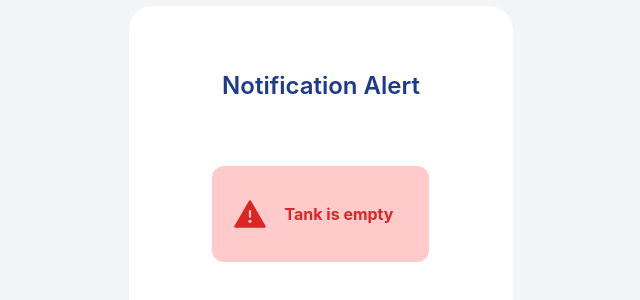
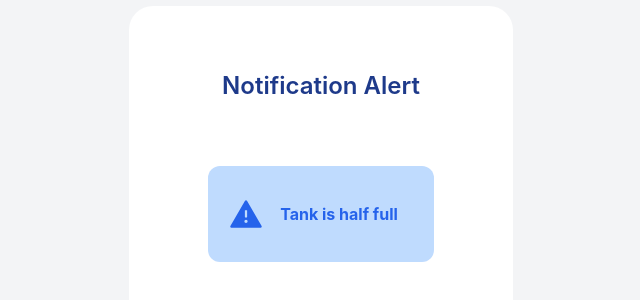
Before and after one commit to sayanHalderIemLabs/REACT-COMPONENT-BUILD, a React (Create React App) app: page / in a window 1280 px wide. Shown: the part 202-502 px from the top of the page, without its empty margins (319-959 px from the left). Built offline with nearby package versions, Linux system fonts and the light colour scheme.

Commit message:
3rd commit

```diff
--- a/src/components/MainComponent/index.js
+++ b/src/components/MainComponent/index.js
@@ -1,16 +1,13 @@
 import React from "react";
 import NoticationAlert from "../WLM/NotificationAlert";
 
-function MainComponent(props) {
-
+function MainComponent() {
   return (
     <div className="flex justify-center items-center h-screen">
       <div className="w-full sm:w-4/6 h-4/6 bg-gray-100 flex justify-center items-center">
         {/* write your code for the component inside this div  */}
         <div>
-          <NoticationAlert
-            alertType="yellow"
-          />
+          <NoticationAlert alertType="full" />
         </div>
       </div>
     </div>
```
Also changed, not shown: src/components/WLM/NotificationAlert.js (+4 -3 lines).
